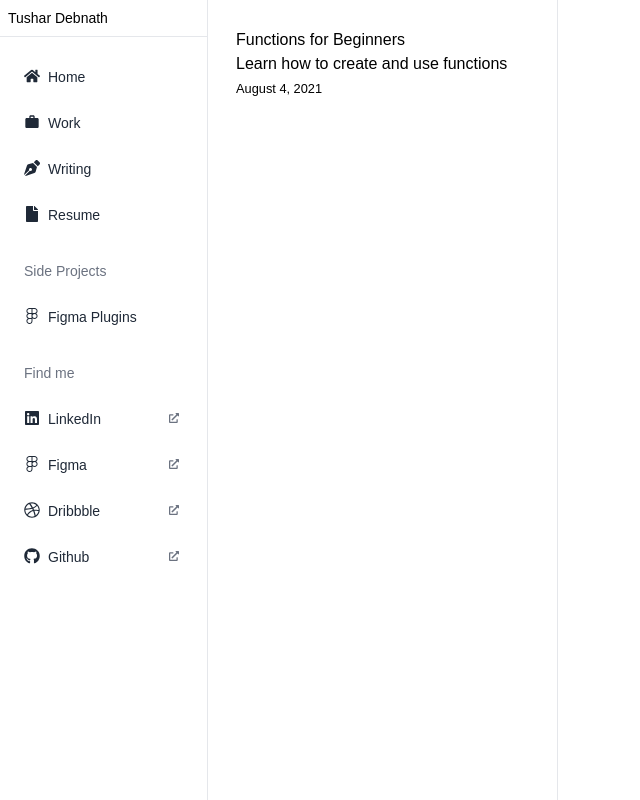
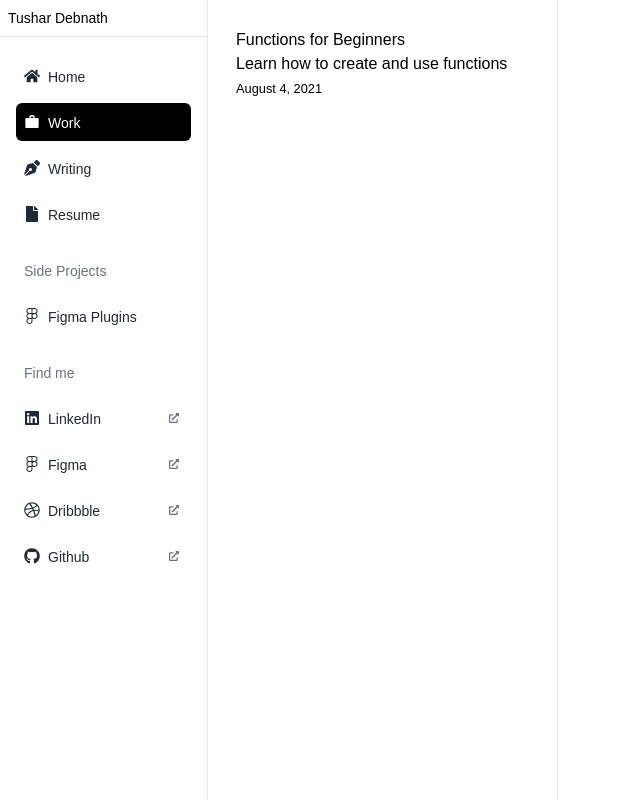
Before and after one commit to tushar7d/tushardebnath-next, a Next.js app: page /work/test in a window 1280 px wide. Shown: the whole page, without its empty margins (0-640 px from the left). Built offline with nearby package versions, Linux system fonts and the light colour scheme; what @tailwindcss/typography would draw is missing.

Commit message:
fixed persistence of link

```diff
--- a/components/Layout.js
+++ b/components/Layout.js
@@ -29,7 +29,7 @@ const Layout = (props) => {
             </div>
           </Link>
           <Link href="/work">
-            <div className={router.asPath === "/work" ? "link link-selected" : "link"}>
+            <div className={router.asPath.startsWith("/work") ? "link link-selected" : "link"}>
               <div className="link-icon">
                 <MdWork size={16} />
               </div>
@@ -37,7 +37,7 @@ const Layout = (props) => {
             </div>
           </Link>
           <Link href="/writing">
-            <div className={router.asPath === "/writing" ? "link link-selected" : "link"}>
+            <div className={router.asPath.startsWith("/writing") ? "link link-selected" : "link"}>
               <div className="link-icon">
                 <FaPenNib size={16} />
               </div>
@@ -45,7 +45,7 @@ const Layout = (props) => {
             </div>
           </Link>
           <Link href="/resume">
-            <div className={router.asPath === "/resume" ? "link link-selected" : "link"}>
+            <div className={router.asPath.startsWith("/resume") ? "link link-selected" : "link"}>
               <div className="link-icon">
                 <FaFile size={16} />
               </div>
@@ -55,7 +55,7 @@ const Layout = (props) => {
 
           <div className="sidebar-label">Side Projects</div>
           <Link href="/figmaplugin">
-            <div className={router.asPath === "/figmaplugin" ? "link link-selected" : "link"}>
+            <div className={router.asPath.startsWith("/figmaplugin") ? "link link-selected" : "link"}>
               <div className="link-icon">
                 <FaFigma size={16} />
               </div>
--- a/components/LayoutSub.js
+++ b/components/LayoutSub.js
@@ -1,4 +1,5 @@
 import ActiveLink from "./ActiveLink";
+import { useRouter } from "next/router";
 
 const LayoutSub = (props) => {
   return (
@@ -8,7 +9,7 @@ const LayoutSub = (props) => {
         <ActiveLink href={props.bs + post.slug} key={index}>
 
           <div
-            className="transition duration-300  ease-in-out p-4 m-3 hover:rounded-md hover:bg-gray-200 border-b hover:border-b-0 "
+            className=" ease-in-out p-4 m-3  hover:rounded-md hover:bg-gray-100 border-b  hover:border-gray-100 "
             style={{ maxWidth: "540px" }}
           >
 
--- a/styles/globals.css
+++ b/styles/globals.css
@@ -17,10 +17,10 @@
     @apply text-sm text-gray-500  px-2 mt-6 mb-3 rounded-md;
   }
   .link {
-    @apply transition duration-300  ease-in-out text-gray-800 text-sm my-1 p-2 hover:bg-gray-200 rounded-md flex items-center align-baseline cursor-pointer;
+    @apply  text-gray-800 text-sm my-1 p-2 hover:bg-gray-200 rounded-md flex items-center align-baseline cursor-pointer;
   }
   .link-selected {
-    @apply transition duration-300  ease-in-out   bg-black text-white hover:text-white hover:bg-black;
+    @apply   bg-black text-white hover:text-white hover:bg-black;
   }
   .external {
     @apply   justify-between;
```
